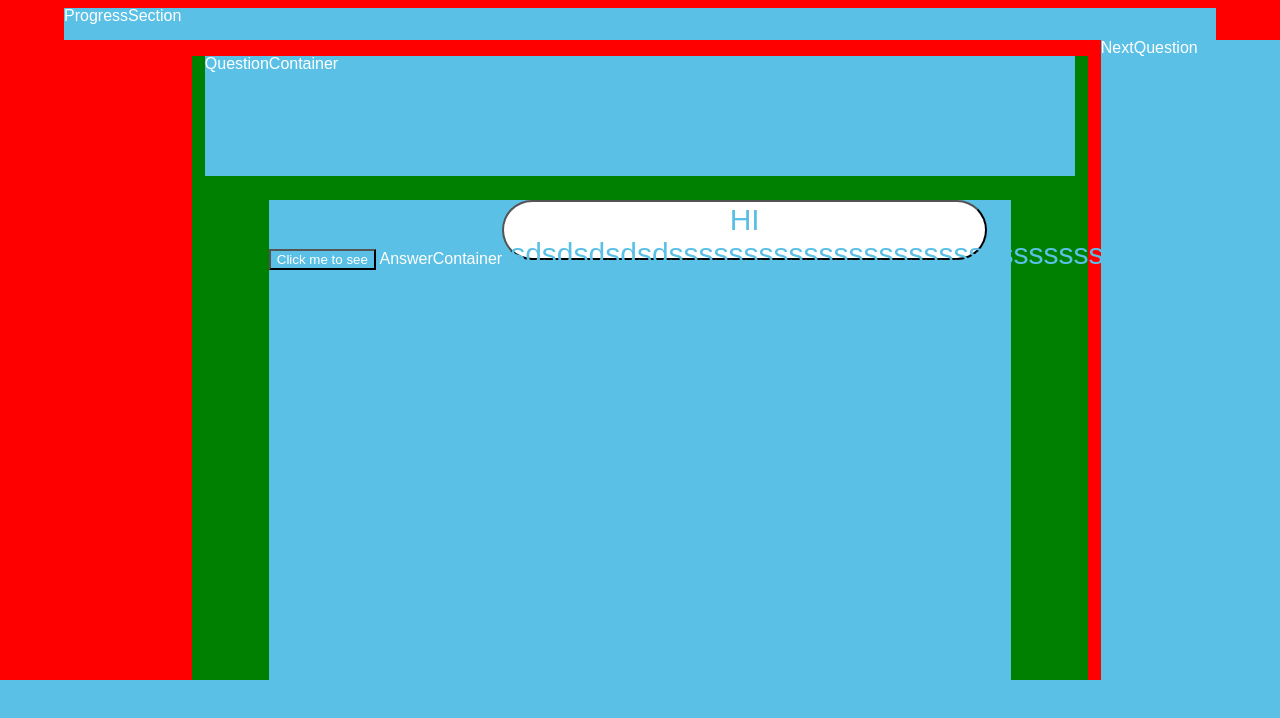
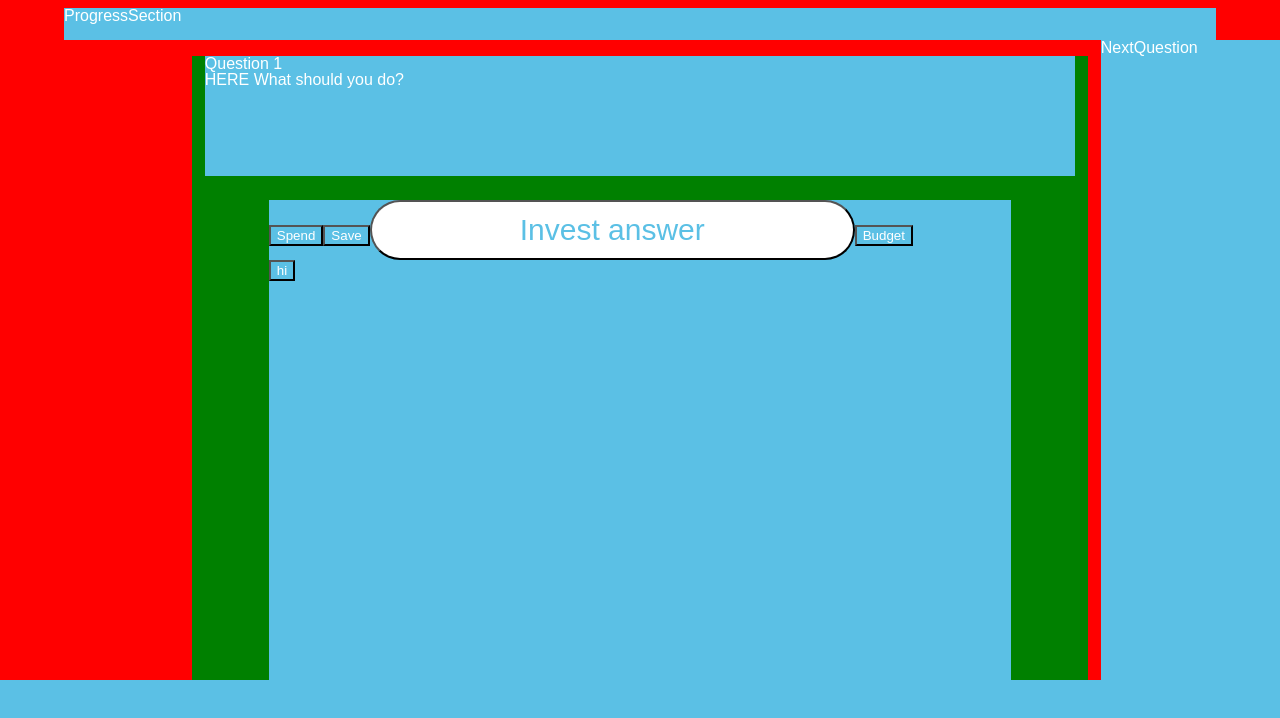
Before and after one commit to janusshanp/financial-wellness-app, a React (Create React App) app: page /quiz in a window 1280 px wide. Shown: the top 718 px of the page. Built offline with nearby package versions, Linux system fonts and the light colour scheme; the HTML template or start-up script is replaced by a standard one.

Commit message:
Send props to children in quiz page. Create data.

```diff
--- a/src/components/QuizComponents/AnswerContainer/AnswerContainer.jsx
+++ b/src/components/QuizComponents/AnswerContainer/AnswerContainer.jsx
@@ -2,7 +2,9 @@ import './AnswerContainer.css'
 import Popover from 'react-bootstrap/Popover';
 import Button from 'react-bootstrap/Button';
 import OverlayTrigger from 'react-bootstrap/OverlayTrigger';
-function AnswerContainer() {
+import { useEffect } from 'react';
+
+function AnswerContainer({questions, currentQuestion, setCurrentQuestion, options, setOptions}) {
   const popover = (
     <Popover id="popover-basic">
       <Popover.Header as="h3">Popover right</Popover.Header>
@@ -18,15 +20,38 @@ function AnswerContainer() {
       <Button variant="success">Click me to see</Button>
     </OverlayTrigger>
   );
+  const MyButton = () =>(
+    <button></button>
+  )
+  useEffect(()=>{
+    if(options){
+      console.log('options 123', options)
+      console.log('rightanswer', questions[currentQuestion].correctAnswer)
+    }
+  },[options, questions]);
 
+  const myList = [1,2,3,4]
   return (
 
 
-    <div className="answer-container"><Example /> AnswerContainer
+    <div className="answer-container">
+    { options ?
+    <div>
+      {options.map((element)=>(
+      element === questions[currentQuestion].correctAnswer ? <button className="home-button">
+        {element} answer
+      </button>:
+    <Button>{element}</Button>)) }
 
-    <button className="home-button">
-      HI sdsdsdsdsdssssssssssssssssssssssssssssssssssssssss
-</button>
+    </div>
+    : "Loading"
+  }
+
+  { options ?
+  <button>hi</button> : <button>THS WORKED</button>
+}
+
+
   </div>
 
   )
--- a/src/components/QuizComponents/QnADisplay/QnADisplay.jsx
+++ b/src/components/QuizComponents/QnADisplay/QnADisplay.jsx
@@ -1,12 +1,27 @@
+import { useEffect } from 'react';
 import AnswerContainer from '../AnswerContainer/AnswerContainer'
 import QuestionContainer from '../QuestionContainer/QuestionContainer'
 import './QnADisplay.css'
 
-function QnADisplay() {
+function QnADisplay({questions, currentQuestion, setCurrentQuestion, options, setOptions}) {
+
+  useEffect(()=>{
+    console.log('QUESTIONS 2',questions);
+    // setOptions(questions && randomizeAnswerOrder([...questions[currentQuestion]?.answers]))
+  },[options]);
+
   return (
     <div className="qna-display">
-      <QuestionContainer />
-      <AnswerContainer />
+      <QuestionContainer
+      questions = {questions}
+      currentQuestion={currentQuestion}
+      setCurrentQuestion={setCurrentQuestion}  />
+      <AnswerContainer
+      questions = {questions}
+      currentQuestion={currentQuestion}
+      setCurrentQuestion={setCurrentQuestion}
+      options = {options}
+      setOptions = {setOptions}/>
     </div>
   )
 }
--- a/src/components/QuizComponents/QuestionContainer/QuestionContainer.jsx
+++ b/src/components/QuizComponents/QuestionContainer/QuestionContainer.jsx
@@ -1,8 +1,20 @@
+import { useEffect } from 'react';
 import './QuestionContainer.css'
 
-function QuestionContainer() {
+function QuestionContainer({questions, currentQuestion, setCurrentQuestion}) {
+  useEffect(()=>{
+    console.log('QUESTIONS',questions);
+    // setOptions(questions && randomizeAnswerOrder([...questions[currentQuestion]?.answers]))
+  },[]);
+
   return (
-    <div className="question-container">QuestionContainer</div>
+    <div className="question-container">
+      <div className="question-number"> Question {currentQuestion +1}
+      </div>
+      <div className='question'>
+        HERE {questions[currentQuestion].question}
+      </div>
+    </div>
   )
 }
 
--- a/src/pages/App/App.js
+++ b/src/pages/App/App.js
@@ -17,6 +17,25 @@ import ChildNav from '../../components/ChildNav/ChildNav';
 import Quiz from '../Quiz/Quiz';
 
 function App() {
+  const questions = [
+    {
+      question:"What should you do?",
+      answers:['Spend', 'Save', 'Budget', 'Invest'],
+      correctAnswer:'Invest',
+      explanation: "Investing is just the right thing to do"
+    },
+    {
+      question:"Who should you invest in?",
+      answers:['Tesla', 'GME', 'Yourself', 'This hackathon'],
+      correctAnswer:'Tesla',
+      explanation: 'Lowest rated EV, highest rated sigma male'
+    },
+    {
+      question:"What is antiwork?",
+      answers:['Not the move', 'Definitely the move', 'Move to a cheaper location', 'Move your body to the rythm'],
+      correctAnswer:'Invest',
+      explanation: 'just move your body'
+    }]
 
   const [loggedInUser, setLoggedInUser] = useState(null)
 
@@ -33,7 +52,7 @@ function App() {
           <Route path="/login" element={<Login setUserInState={setUserInState}/>}/>
 
           <Route path="/nav" element = {<ChildNav />} />
-          <Route path="/quiz" element = {<Quiz />} />
+          <Route path="/quiz" element = {<Quiz questions = {questions}/>} />
 
 
           <Route path="/child/signup" element={<ChildSignUp/>} />
--- a/src/pages/Quiz/Quiz.jsx
+++ b/src/pages/Quiz/Quiz.jsx
@@ -1,37 +1,36 @@
-import { useState } from 'react'
+import { useEffect, useState } from 'react'
 import NextQuestion from '../../components/QuizComponents/NextQuestion/NextQuestion'
 import ProgressSection from '../../components/QuizComponents/ProgressSection/ProgressSection'
 import QnADisplay from '../../components/QuizComponents/QnADisplay/QnADisplay'
 import './Quiz.css'
 
-function Quiz() {
+function Quiz({questions}) {
   const [options, setOptions] = useState()
-  const [currQues, setCurrQues]= useState(0)
+  const [currentQuestion, setCurrentQuestion]= useState(0)
 
-  const questions = [
-    {
-      question:"What should you do?",
-      answers:['Spend', 'Save', 'Budget', 'Invest'],
-      correctAnswer:'Invest',
-      explanation: "Investing is just the right thing to do"
-    },
-    {
-      question:"Who should you invest in?",
-      answers:['Tesla', 'GME', 'Yourself', 'This hackathon'],
-      correctAnswer:'Tesla',
-      explanation: 'Lowest rated EV, highest rated sigma male'
-    },
-    {
-      question:"What is antiwork?",
-      answers:['Not the move', 'Definitely the move', 'Move to a cheaper location', 'Move your body to the rythm'],
-      correctAnswer:'Invest',
-      explanation: 'just move your body'
-    }]
+
+    useEffect(()=>{
+      console.log('questions 0', questions);
+      setOptions(questions && randomizeAnswerOrder([...questions[currentQuestion]?.answers]))
+    },[questions]);
+    // console.log(options)
+
+    const randomizeAnswerOrder = (answers) =>{
+      return answers.sort(()=>Math.random()-0.5);
+    };
   return (
     //total height is 85vh, 10 vh expected for nav and 5vh expected for header
     <div className="quiz-page">
-      <ProgressSection />
-      <QnADisplay />
+      <ProgressSection
+      numberOfQuestions = {questions.length}
+      />
+      <QnADisplay
+      questions = {questions}
+      currentQuestion={currentQuestion}
+      setCurrentQuestion={setCurrentQuestion}
+      options = {options}
+      setOptions={setOptions}
+      />
       <NextQuestion /></div>
   )
 }
```
